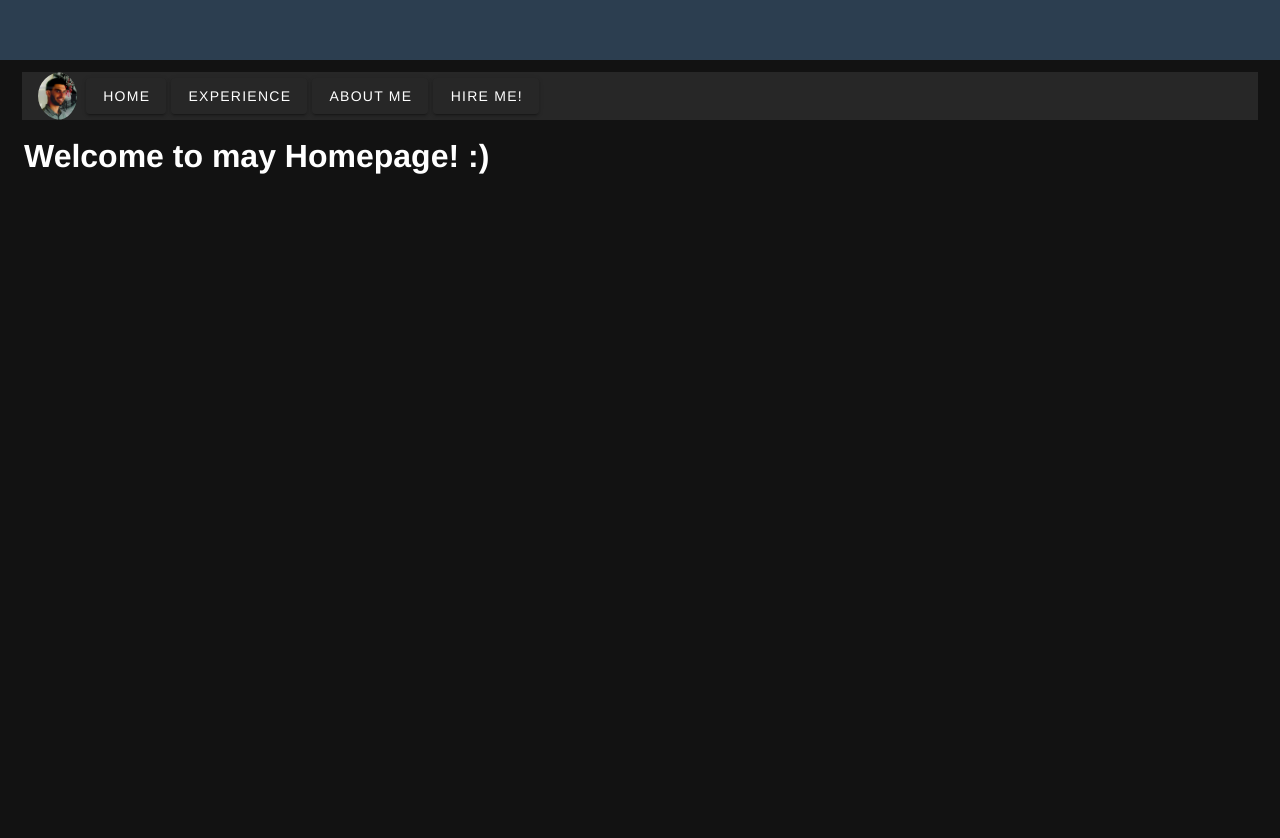
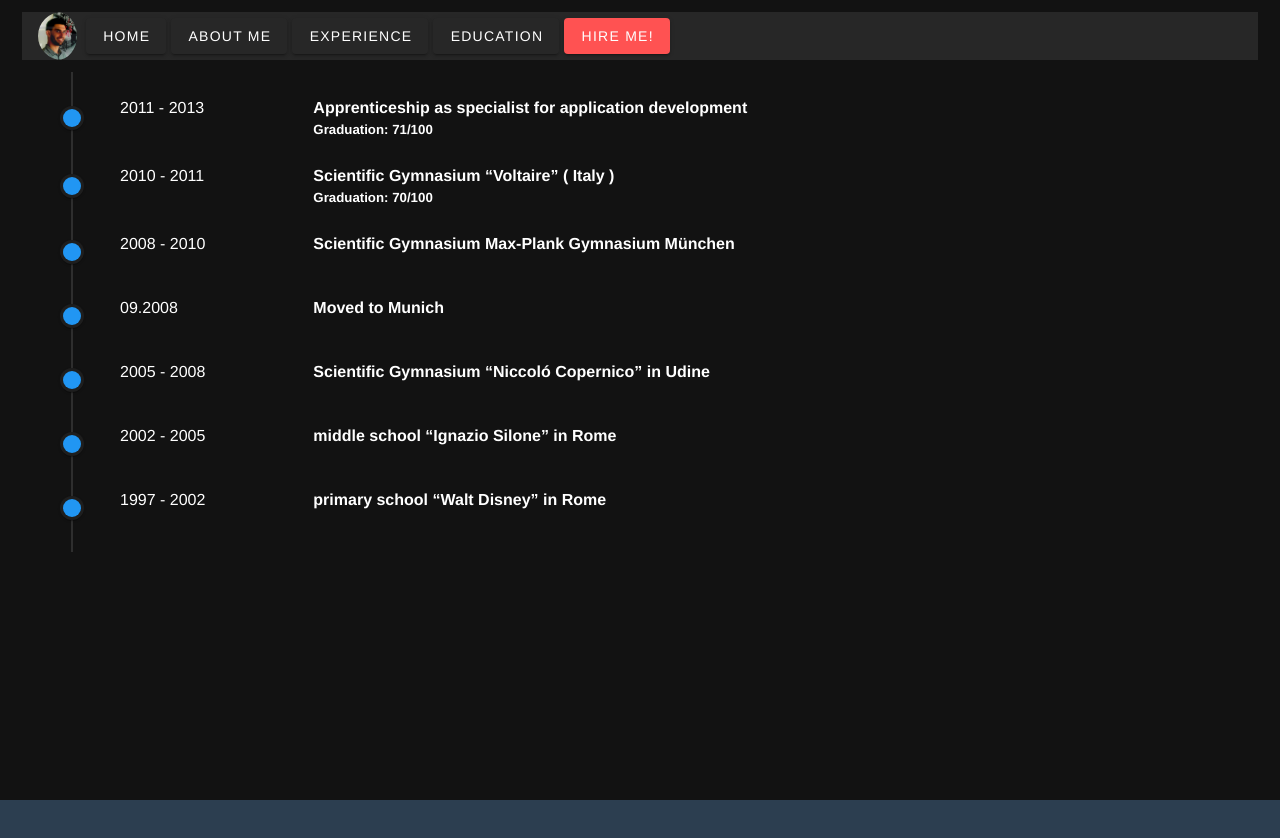
Before and after one commit to colla69/CVHost, a Vue app in the folder frontend/: page /education in a window 1280 px wide. Before the commit this address led to /. Shown: the top 838 px of the page. After the commit the page ends 800 px from the top, so only its background shows below. Built offline with nearby package versions, Linux system fonts and the light colour scheme; what @growthbunker/vuedarkmode would draw is missing.

Commit message:
education + updates

```diff
--- a/frontend/src/index.css
+++ b/frontend/src/app.css
@@ -4,7 +4,6 @@
 	-moz-osx-font-smoothing: grayscale;
 	text-align: left;
 	color: #2c3e50;
-	margin-top: 60px;
 	color: white;
 }
 body {
--- a/frontend/src/components/CV/AboutMe.vue
+++ b/frontend/src/components/CV/AboutMe.vue
@@ -7,28 +7,25 @@
           src="../../assets/foto.png"
         >
       </v-container>
-      <v-container >
         <v-expansion-panels
           v-model="panel"
           multiple
         >
-        <v-expansion-panel flat >
+        <v-expansion-panel flat>
           <v-expansion-panel-header>About Me</v-expansion-panel-header>
           <v-expansion-panel-content>
             I was born in Rome in August '91, I can remember how hot it was and the deep feeling that something was off.... my computer was missing!
             Since then I nurtured my passion for computers and electronics in any way I could think of.<br>
-            As a kid I wrote an interactive tourist guide about places in Rome as I was learning about them in school, then my glorious career continued Through very small private projects hand tuning configuration files and simple administration of my home Network.
-            After that, I stopped programming as my "gaming phase" kicked-in, and I started programming again after high school with my first trainee job.
-            With the first projects I learned about loops and data structures and everything started making sense.
-            I was ready to take on my first project! Writing a chess game, mostly to understand how to use all the newly learned notions.
-            After a lot of failed tries it was finally working! I will never forget that feeling... I am deeply thankful to be able to continue to pursue that feeling in my day by day, working as a programmer.
-            The story continues with many productive projects, the biggest ones being part of the mediafusion project.
-            Soon enough my need to learn more lead me to search for new challenges, and motivated me to continue my studies at the Ludwig-Maximilian-Universität in Munich.
-            Did I poke your interest?
+            As a kid I wrote an interactive tourist guide about places in Rome as I was learning about them in school, then my glorious career continued Through very small private projects hand tuning configuration files and simple administration of my home Network.<br>
+            After that, I stopped programming as my "gaming phase" kicked-in, and I started programming again after high school with my first trainee job.<br>
+            With the first projects I learned about loops and data structures and everything started making sense.<br>
+            I was ready to take on my first project! Writing a chess game, mostly to understand how to use all the newly learned notions.<br>
+            After a lot of failed tries it was finally working! I will never forget that feeling... I am deeply thankful to be able to continue to pursue that feeling in my day by day, working as a programmer.<br>
+            The story continues with many productive projects, the biggest ones being part of the mediafusion project.<br>
+            Soon enough my need to learn more lead me to search for new challenges, and motivated me to continue my studies at the Ludwig-Maximilian-Universität in Munich.<br>
           </v-expansion-panel-content>
         </v-expansion-panel>
         </v-expansion-panels>
-      </v-container>
     </div>
     <v-expansion-panels
       v-model="panel"
@@ -70,8 +67,7 @@ img {
 }
 
 #split2 {
-  display: grid;
-  grid-template-columns: 100px auto;
+  align-items: center;
   width: 100%;
 }
 
--- /dev/null
+++ b/frontend/src/components/CV/Education.vue
@@ -0,0 +1,88 @@
+<template>
+  <v-container fluid >
+      <v-timeline dense >
+        <v-timeline-item small >
+            <v-row>
+              <v-col cols="2">
+                <p>2011 - 2013</p>
+              </v-col>
+              <v-col>
+                <h4>Apprenticeship as specialist for application development</h4>
+                <h5>Graduation: 71/100</h5>
+              </v-col>
+            </v-row>
+        </v-timeline-item>
+        <v-timeline-item small >
+            <v-row>
+              <v-col cols="2">
+                <p>2010 - 2011</p>
+              </v-col>
+              <v-col>
+                <h4>Scientific Gymnasium “Voltaire” ( Italy ) </h4>
+                <h5>Graduation: 70/100</h5>
+              </v-col>
+            </v-row>
+        </v-timeline-item>
+        <v-timeline-item small >
+            <v-row>
+              <v-col cols="2">
+                <p>2008 - 2010</p>
+              </v-col>
+              <v-col>
+                <h4>Scientific Gymnasium Max-Plank Gymnasium München</h4>
+              </v-col>
+            </v-row>
+        </v-timeline-item>
+        <v-timeline-item small >
+            <v-row>
+              <v-col cols="2">
+                <p>09.2008</p>
+              </v-col>
+              <v-col>
+                <h4>Moved to Munich</h4>
+              </v-col>
+            </v-row>
+        </v-timeline-item>
+        <v-timeline-item small >
+            <v-row>
+              <v-col cols="2">
+                <p>2005 - 2008</p>
+              </v-col>
+              <v-col>
+                <h4>Scientific Gymnasium “Niccoló Copernico” in Udine</h4>
+              </v-col>
+            </v-row>
+        </v-timeline-item>
+        <v-timeline-item small>
+            <v-row>
+              <v-col cols="2">
+                <p>2002 - 2005</p>
+              </v-col>
+              <v-col>
+                <h4>middle school “Ignazio Silone” in Rome</h4>
+              </v-col>
+            </v-row>
+        </v-timeline-item>
+        <v-timeline-item small >
+            <v-row>
+              <v-col cols="2">
+                <p>1997 - 2002</p>
+              </v-col>
+              <v-col>
+                <h4>primary school “Walt Disney” in Rome</h4>
+              </v-col>
+            </v-row>
+        </v-timeline-item>
+      </v-timeline>
+  </v-container>
+</template>
+
+<script>
+export default {
+  name: 'education'
+}
+</script>
+
+<style scoped>
+
+</style>
--- a/frontend/src/components/CV/WorkExperience.vue
+++ b/frontend/src/components/CV/WorkExperience.vue
@@ -3,9 +3,7 @@
       <v-timeline dense >
         <v-timeline-item small >
             <v-row>
-              <v-col cols="2"
-                     style="margin-top: 20px"
-              >
+              <v-col cols="2">
                 <p>2020 - now</p>
               </v-col>
               <v-col>
@@ -26,9 +24,7 @@
         </v-timeline-item>
         <v-timeline-item small >
           <v-row>
-            <v-col cols="2"
-                   style="margin-top: 20px"
-            >
+            <v-col cols="2">
               <p>2018 - 2020</p>
             </v-col>
             <v-col>
@@ -40,7 +36,7 @@
                   <v-expansion-panel-content>
                     <ul>
                       <li>Planning and writing of testcases for Leasing Marketing System</li>
-                    </ul>-
+                    </ul>
                   </v-expansion-panel-content>
                 </v-expansion-panel>
               </v-expansion-panels>
@@ -49,9 +45,7 @@
         </v-timeline-item>
         <v-timeline-item small >
           <v-row >
-            <v-col cols="2"
-                   style="margin-top: 20px"
-            >
+            <v-col cols="2">
               <p>2013 - 2018</p>
             </v-col>
             <v-col>
--- a/frontend/src/components/Home.vue
+++ b/frontend/src/components/Home.vue
@@ -1,6 +1,6 @@
 <template>
   <v-container fluid>
-    <h1>Welcome to may Homepage! :)</h1>
+    <h1>Welcome to my Homepage! :)</h1>
 
   </v-container>
 </template>
@@ -16,18 +16,4 @@ export default {
 
 <!-- Add "scoped" attribute to limit CSS to this component only -->
 <style scoped>
-h3 {
-  margin: 40px 0 0;
-}
-ul {
-  list-style-type: none;
-  padding: 0;
-}
-li {
-  display: inline-block;
-  margin: 0 10px;
-}
-a {
-  color: #42b983;
-}
 </style>
--- a/frontend/src/components/Menu.vue
+++ b/frontend/src/components/Menu.vue
@@ -8,18 +8,24 @@
         Home
       </v-btn>
     </router-link>
+    <router-link to="/aboutMe">
+      <v-btn id="menuBtn" >
+        About Me
+      </v-btn>
+    </router-link>
     <router-link to="/experience">
       <v-btn id="menuBtn" >
         Experience
       </v-btn>
     </router-link>
-    <router-link to="/aboutMe">
+    <router-link to="/education">
       <v-btn id="menuBtn" >
-        About Me
+        Education
       </v-btn>
     </router-link>
     <a href="mailto:a.colarietitosti@googlemail.com">
-      <v-btn id="menuBtn" >
+      <v-btn id="menuBtn"
+             color="error" >
         Hire Me!
       </v-btn>
     </a>
--- a/frontend/src/main.js
+++ b/frontend/src/main.js
@@ -3,7 +3,7 @@ import App from './App.vue'
 import router from '@/router'
 import vuetify from '@/plugins/vuetify'
 import VueDarkMode from '@growthbunker/vuedarkmode'
-import './index.css'
+import './app.css'
 
 Vue.use(VueDarkMode)
 Vue.config.productionTip = false
--- a/frontend/src/router.js
+++ b/frontend/src/router.js
@@ -3,6 +3,7 @@ import Router from 'vue-router'
 import Home from '@/components/Home'
 import aboutMe from '@/components/CV/AboutMe'
 import experience from '@/components/CV/WorkExperience'
+import education from '@/components/CV/Education'
 
 Vue.use(Router)
 
@@ -12,6 +13,7 @@ const router = new Router({
     { path: '/', component: Home },
     { path: '/aboutMe', component: aboutMe },
     { path: '/experience', component: experience },
+    { path: '/education', component: education },
 
     // otherwise redirect to home
     { path: '*', redirect: '/' }
```
Also changed, not shown: 1 other file (tests, documents, lock files or other folders).
